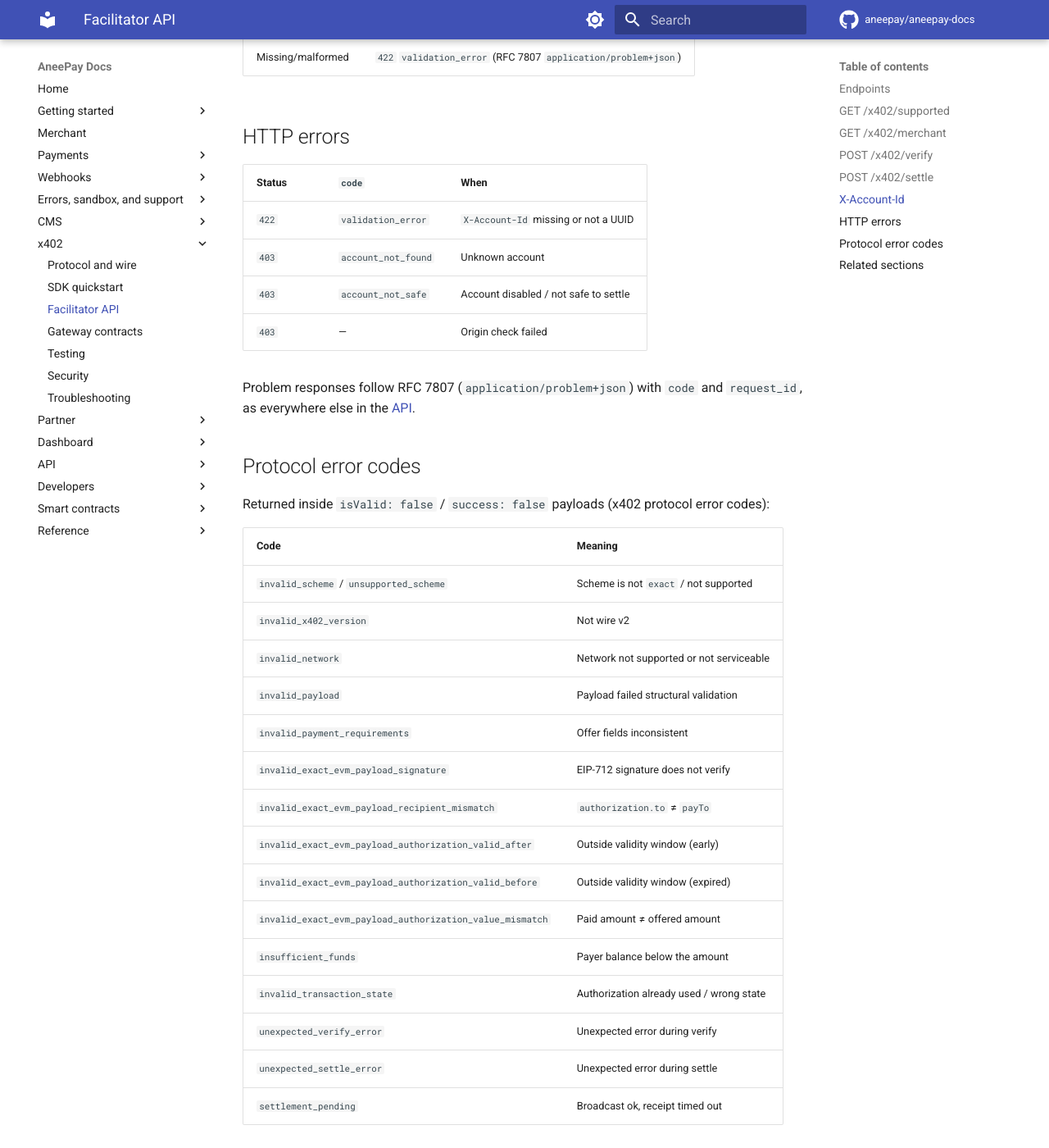
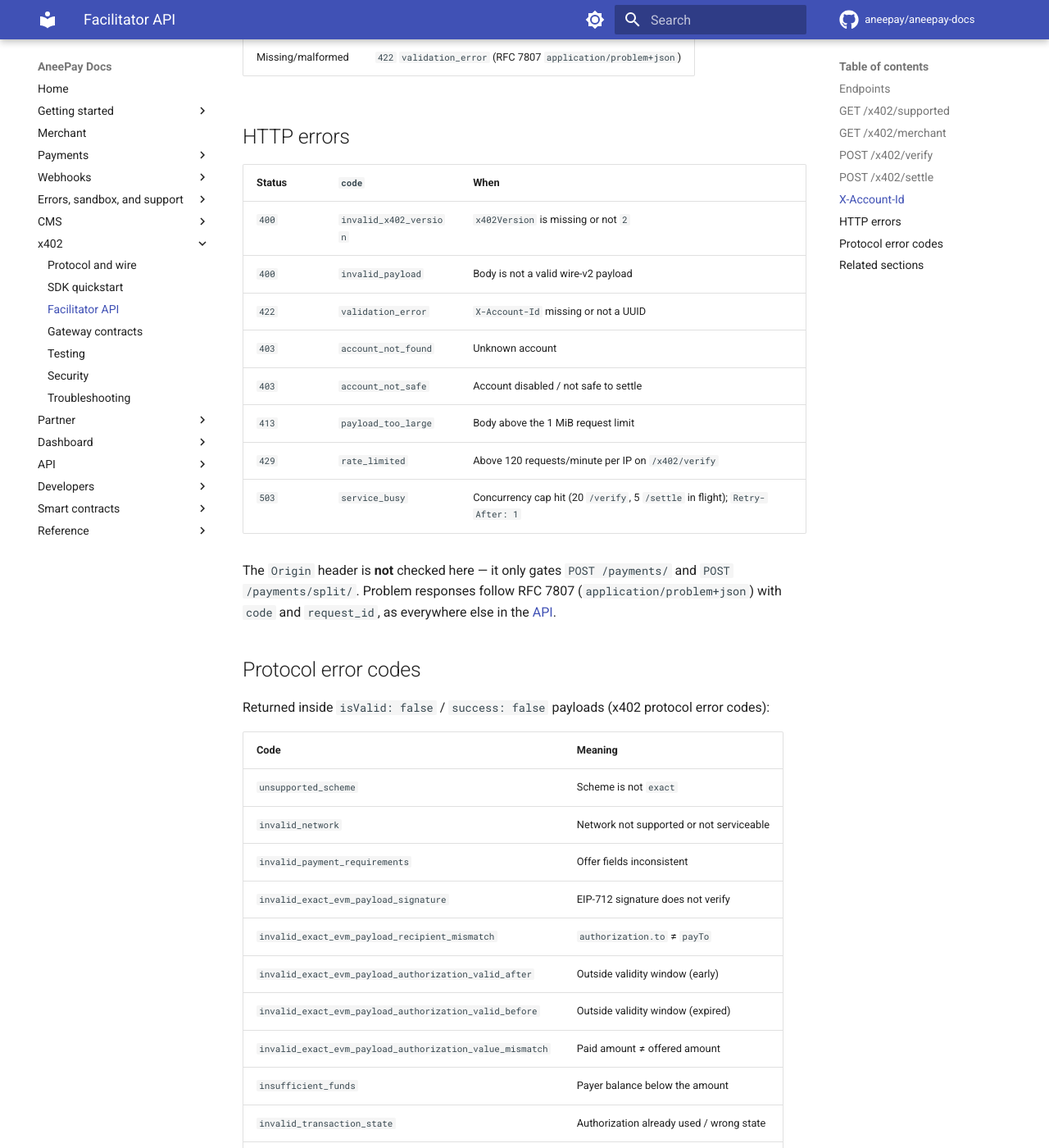
Before and after one commit to aneepay/aneepay-docs, an MkDocs documentation site: the page built from docs/x402/facilitator-api.md, in a window 1280 px wide and 1400 px high, scrolled down 3475 px. Shown: the whole window at 82% size. Built offline with MkDocs 1.6.1 and Material for MkDocs 9.7.7, drawn with Linux system fonts in a browser that asks for light colours; comment, search, counter and statistics services are not loaded; some of the changed text lies outside the part shown.

Commit message:
docs: align x402 facilitator error codes with the API
Fixes the signers key (eip155:*), drops the bogus 403 Origin row, adds 429/503
transport errors and replaces invalid_scheme with unsupported_scheme.

````diff
--- a/docs/x402/facilitator-api.md
+++ b/docs/x402/facilitator-api.md
@@ -23,7 +23,8 @@ are described together in the [API reference](../api/overview.md) (ReDoc:
 
 Protocol failures are **not** HTTP errors: they are returned as `200` with
 `isValid: false` or `success: false` plus an error code. HTTP `4xx`/`5xx` mean
-transport-level problems (bad header, unknown account, unavailable service).
+transport-level problems (bad header, unknown account, unavailable service,
+malformed wire body).
 
 ## `GET /x402/supported`
 
@@ -45,7 +46,7 @@ building offers — the SDK calls it through `X402FacilitatorClient.supported()`
     }
   ],
   "extensions": [],
-  "signers": { "eip155:": ["0x99E5…7bf6"] }
+  "signers": { "eip155:*": ["0x99E5…7bf6"] }
 }
 ```
 
@@ -144,15 +145,21 @@ Outcomes:
 
 ## HTTP errors
 
-| Status   | `code`              | When                                  |
-| -------- | --------            | ------                                |
-| `422`    | `validation_error`  | `X-Account-Id` missing or not a UUID  |
-| `403`    | `account_not_found` | Unknown account                       |
-| `403`    | `account_not_safe`  | Account disabled / not safe to settle |
-| `403`    | —                   | Origin check failed                   |
+| Status   | `code`               | When                                                                 |
+| -------- | --------             | ------                                                               |
+| `400`    | `invalid_x402_version` | `x402Version` is missing or not `2`                                |
+| `400`    | `invalid_payload`    | Body is not a valid wire-v2 payload                                  |
+| `422`    | `validation_error`   | `X-Account-Id` missing or not a UUID                                 |
+| `403`    | `account_not_found`  | Unknown account                                                      |
+| `403`    | `account_not_safe`   | Account disabled / not safe to settle                                |
+| `413`    | `payload_too_large`  | Body above the 1 MiB request limit                                   |
+| `429`    | `rate_limited`       | Above 120 requests/minute per IP on `/x402/verify`                    |
+| `503`    | `service_busy`       | Concurrency cap hit (20 `/verify`, 5 `/settle` in flight); `Retry-After: 1` |
 
-Problem responses follow RFC 7807 (`application/problem+json`) with `code` and
-`request_id`, as everywhere else in the [API](../api/errors.md#error-format).
+The `Origin` header is **not** checked here — it only gates `POST /payments/` and
+`POST /payments/split/`. Problem responses follow RFC 7807
+(`application/problem+json`) with `code` and `request_id`, as everywhere else in
+the [API](../api/errors.md#error-format).
 
 ## Protocol error codes
 
@@ -161,10 +168,8 @@ error codes):
 
 | Code                                                     | Meaning                                  |
 | ------                                                   | ---------                                |
-| `invalid_scheme` / `unsupported_scheme`                  | Scheme is not `exact` / not supported    |
-| `invalid_x402_version`                                   | Not wire v2                              |
+| `unsupported_scheme`                                     | Scheme is not `exact`                    |
 | `invalid_network`                                        | Network not supported or not serviceable |
-| `invalid_payload`                                        | Payload failed structural validation     |
 | `invalid_payment_requirements`                           | Offer fields inconsistent                |
 | `invalid_exact_evm_payload_signature`                    | EIP-712 signature does not verify        |
 | `invalid_exact_evm_payload_recipient_mismatch`           | `authorization.to` ≠ `payTo`             |
````
